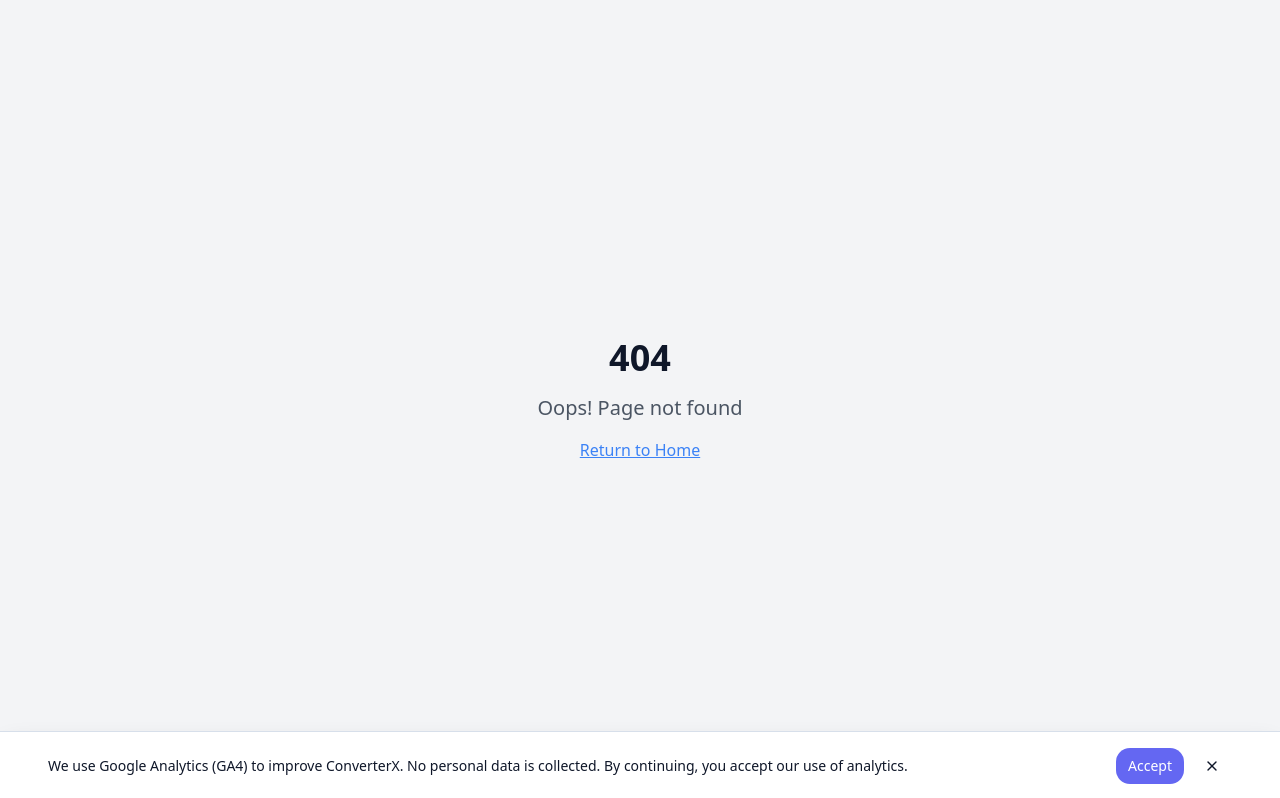
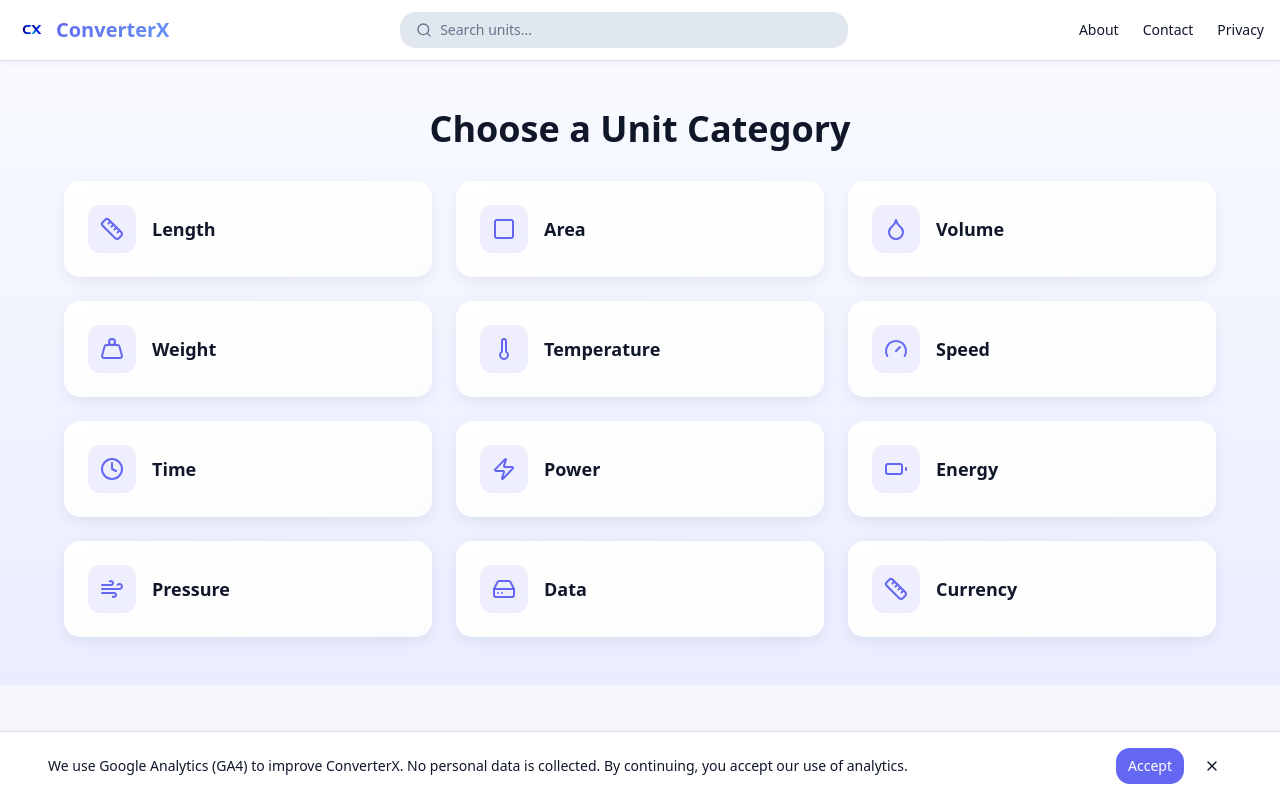
Before and after one commit to touchlesssx-art/fast-unit-converter, a React (Vite) app: page /units in a window 1280 px wide. Before the commit this address had no page. Shown: the top 798 px of the page. Built offline with nearby package versions, Linux system fonts and the light colour scheme; the HTML template or start-up script is replaced by a standard one.

Commit message:
Revert homepage to category grid

```diff
--- a/src/App.tsx
+++ b/src/App.tsx
@@ -5,6 +5,7 @@ import { QueryClient, QueryClientProvider } from "@tanstack/react-query";
 import { BrowserRouter, Routes, Route } from "react-router-dom";
 import { HelmetProvider } from "react-helmet-async";
 import Index from "./pages/Index";
+import UnitsPage from "./pages/UnitsPage";
 import CategoryPage from "./pages/CategoryPage";
 import ConvertPage from "./pages/ConvertPage";
 import About from "./pages/About";
@@ -24,6 +25,7 @@ const App = () => (
         <BrowserRouter>
           <Routes>
             <Route path="/" element={<Index />} />
+            <Route path="/units" element={<UnitsPage />} />
             <Route path="/category/:categoryId" element={<CategoryPage />} />
             <Route path="/convert/:slug" element={<ConvertPage />} />
             <Route path="/about" element={<About />} />
--- a/src/pages/Index.tsx
+++ b/src/pages/Index.tsx
@@ -66,7 +66,7 @@ export default function Index() {
 
                   {/* Unit Card */}
                   <button
-                    onClick={() => setSearchOpen(true)}
+                    onClick={() => navigate('/units')}
                     className="group relative overflow-hidden bg-gradient-to-br from-secondary/5 to-secondary/10 hover:from-secondary/10 hover:to-secondary/20 rounded-2xl p-8 md:p-10 shadow-lg hover:shadow-2xl transition-all duration-500 hover:-translate-y-2 animate-fade-in border border-secondary/20 hover:border-secondary/40"
                     style={{ animationDelay: '0.5s' }}
                   >
--- /dev/null
+++ b/src/pages/UnitsPage.tsx
@@ -0,0 +1,48 @@
+import Navbar from '@/components/Navbar';
+import Footer from '@/components/Footer';
+import CategoryCard from '@/components/CategoryCard';
+import { categories } from '@/converters/conversionFactors';
+import { Helmet } from 'react-helmet-async';
+
+export default function UnitsPage() {
+  return (
+    <div className="min-h-screen flex flex-col">
+      <Helmet>
+        <title>Unit Converter - ConverterX</title>
+        <meta name="description" content="Convert between different units - length, area, volume, weight, temperature, speed, time, power, energy, pressure, and data." />
+      </Helmet>
+
+      <Navbar />
+
+      <main className="flex-1">
+        <section
+          className="py-12 px-4"
+          style={{
+            background: 'linear-gradient(180deg, #f8faff 0%, #e9edff 100%)',
+          }}
+        >
+          <div className="container mx-auto">
+            <div className="max-w-6xl mx-auto">
+              <h1 className="text-3xl md:text-4xl font-bold text-center mb-8 text-foreground">
+                Choose a Unit Category
+              </h1>
+
+              <div className="grid grid-cols-1 md:grid-cols-2 lg:grid-cols-3 gap-6">
+                {categories.map(category => (
+                  <CategoryCard
+                    key={category.id}
+                    id={category.id}
+                    name={category.name}
+                    icon={category.icon}
+                  />
+                ))}
+              </div>
+            </div>
+          </div>
+        </section>
+      </main>
+
+      <Footer />
+    </div>
+  );
+}
```
